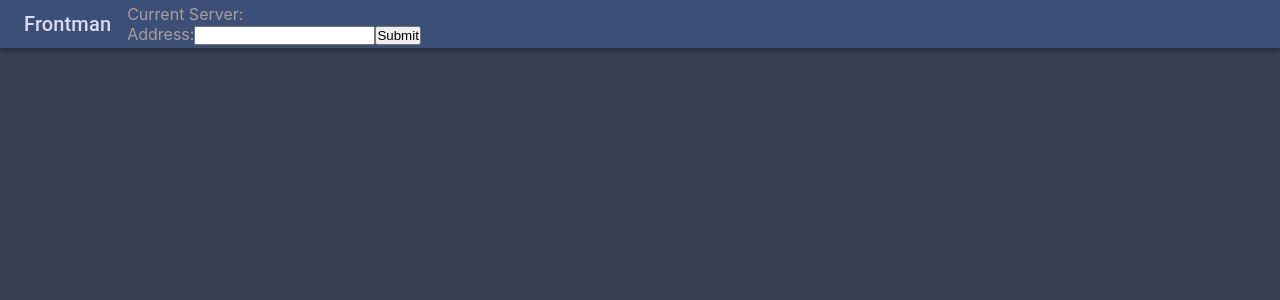
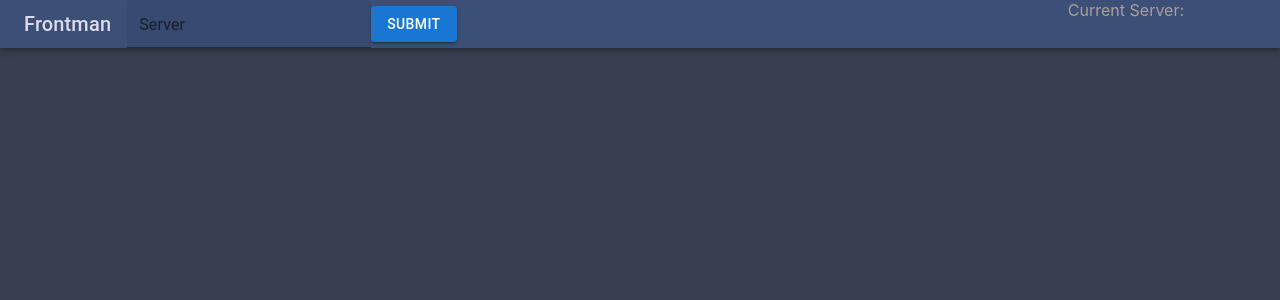
Before and after one commit to GastonGit/Frontman, a React (Create React App) app: page / in a window 1280 px wide. Shown: the top 300 px of the page. Built offline with nearby package versions, Linux system fonts and the light colour scheme.

Commit message:
convert several html elements to MUI

```diff
--- a/src/components/Header.tsx
+++ b/src/components/Header.tsx
@@ -12,7 +12,12 @@ export default class Header extends React.Component<unknown, unknown> {
                         <Link href="/" variant="h6" className="title__link">
                             Frontman
                         </Link>
-                        <Box sx={{ ml: 2 }}>
+                        <Box
+                            sx={{
+                                flexGrow: 1,
+                                ml: 2,
+                            }}
+                        >
                             <ServerLogin />
                         </Box>
                     </Toolbar>
--- a/src/components/ServerLogin.tsx
+++ b/src/components/ServerLogin.tsx
@@ -5,7 +5,7 @@ import {
     updateCurrentServer,
     updateFixedServer,
 } from '../features/server/server-slice';
-import { Grid } from '@mui/material';
+import { Button, FormControl, Grid, TextField } from '@mui/material';
 
 function ServerLogin(): JSX.Element {
     const dispatch = useAppDispatch();
@@ -25,26 +25,38 @@ function ServerLogin(): JSX.Element {
         <Grid
             container
             className="server__block"
-            direction="column"
+            direction="row"
             justifyContent="center"
             alignItems="flex-start"
         >
-            <Grid item xs={12} sm={12} md={12} lg={12} xl={12}>
-                <p>Current Server: {fixedServer}</p>
-            </Grid>
-            <Grid item xs={12} sm={12} md={12} lg={12} xl={12}>
+            <Grid item xs={12} sm={8} md={10}>
                 <form onSubmit={handleServerDispatch}>
-                    <label>
-                        Address:
-                        <input
-                            id="serverInput"
-                            type="text"
+                    <FormControl
+                        sx={{
+                            flexDirection: 'row',
+                            alignItems: 'center',
+                            justifyContent: 'flex-start',
+                        }}
+                    >
+                        <TextField
+                            label="Server"
+                            variant="filled"
                             value={currentServer}
                             onChange={handleServerChange}
+                            size="small"
                         />
-                    </label>
-                    <input type="submit" value="Submit" />
+                        <Button
+                            type="submit"
+                            value="Submit"
+                            variant="contained"
+                        >
+                            Submit
+                        </Button>
+                    </FormControl>
                 </form>
+            </Grid>
+            <Grid item xs={12} sm={4} md={2}>
+                <p>Current Server: {fixedServer}</p>
             </Grid>
         </Grid>
     );
```
